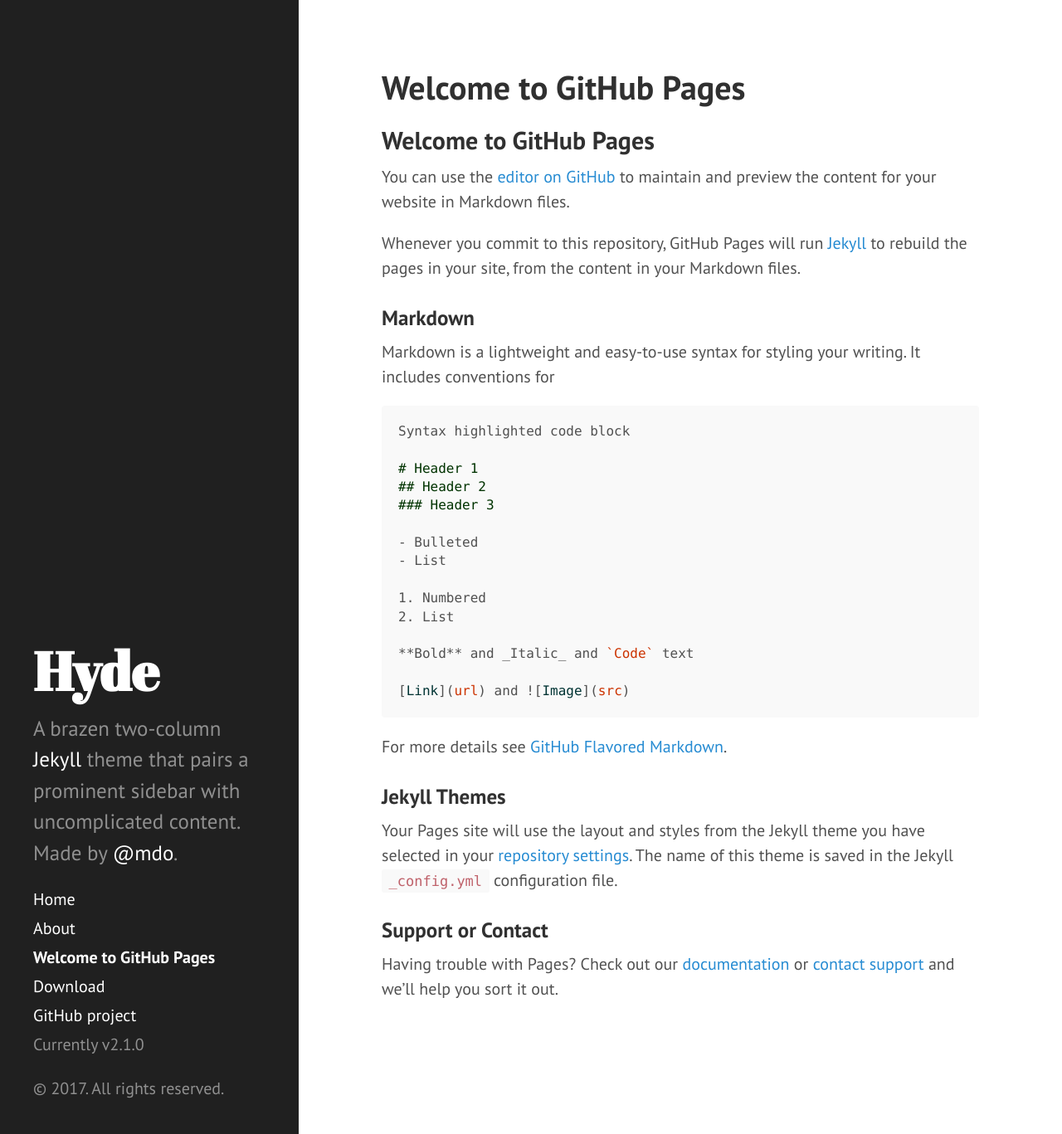
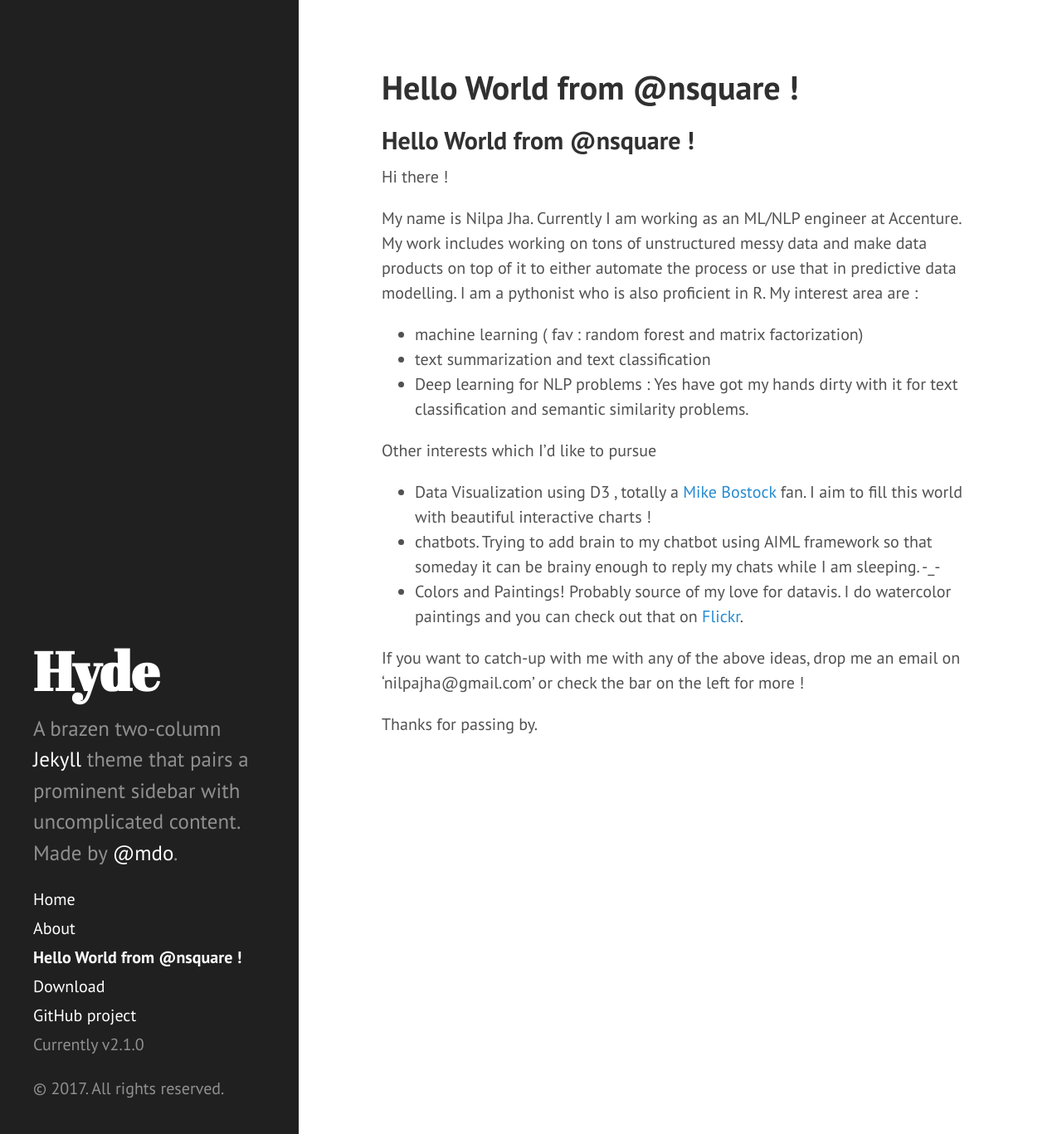
Before and after one commit to nsquare/nsquare.github.io, a Jekyll site: the page built from index.md, in a window 1280 px wide and 1367 px high. Shown: the whole window at 83% size. Built offline with Jekyll 4.4.1, drawn with Linux system fonts in a browser that asks for light colours; our own code applies the rules of GitHub Pages for plain Markdown files; Markdown is read by kramdown in place of the engine named in the settings; the list of posts is cut into pages by our own code.

Commit message:
Added content for the page

````diff
--- a/index.md
+++ b/index.md
@@ -1,37 +1,19 @@
-## Welcome to GitHub Pages
+## Hello World from @nsquare !
 
-You can use the [editor on GitHub](https://github.com/nsquare/nsquare.github.io/edit/master/index.md) to maintain and preview the content for your website in Markdown files.
+Hi there !
 
-Whenever you commit to this repository, GitHub Pages will run [Jekyll](https://jekyllrb.com/) to rebuild the pages in your site, from the content in your Markdown files.
+My name is Nilpa Jha. Currently I am working as an ML/NLP engineer at Accenture. My work includes working on tons of unstructured messy data and make data products on top of it to either automate the process or use that in predictive data modelling. I am a pythonist who is also proficient in R. My interest area are :
 
-### Markdown
+- machine learning ( fav : random forest and matrix factorization)
+- text summarization and text classification
+- Deep learning for NLP problems : Yes have got my hands dirty with it for text classification and semantic similarity problems.
 
-Markdown is a lightweight and easy-to-use syntax for styling your writing. It includes conventions for
+Other interests which I'd like to pursue
 
-```markdown
-Syntax highlighted code block
+- Data Visualization using D3 , totally a [Mike Bostock](https://github.com/mbostock) fan. I aim to fill this world with beautiful interactive charts !
+- chatbots. Trying to add brain to my chatbot using AIML framework so that someday it can be brainy enough to reply my chats while I am sleeping. -_-
+- Colors and Paintings! Probably source of my love for datavis. I do watercolor paintings and you can check out that on [Flickr](https://www.flickr.com/photos/pagal_ladkii/).
 
-# Header 1
-## Header 2
-### Header 3
+If you want to catch-up with me with any of the above ideas, drop me an email on 'nilpajha@gmail.com' or check the bar on the left for more !
 
-- Bulleted
-- List
-
-1. Numbered
-2. List
-
-**Bold** and _Italic_ and `Code` text
-
-[Link](url) and ![Image](src)
-```
-
-For more details see [GitHub Flavored Markdown](https://guides.github.com/features/mastering-markdown/).
-
-### Jekyll Themes
-
-Your Pages site will use the layout and styles from the Jekyll theme you have selected in your [repository settings](https://github.com/nsquare/nsquare.github.io/settings). The name of this theme is saved in the Jekyll `_config.yml` configuration file.
-
-### Support or Contact
-
-Having trouble with Pages? Check out our [documentation](https://help.github.com/categories/github-pages-basics/) or [contact support](https://github.com/contact) and we’ll help you sort it out.
+Thanks for passing by.
````
